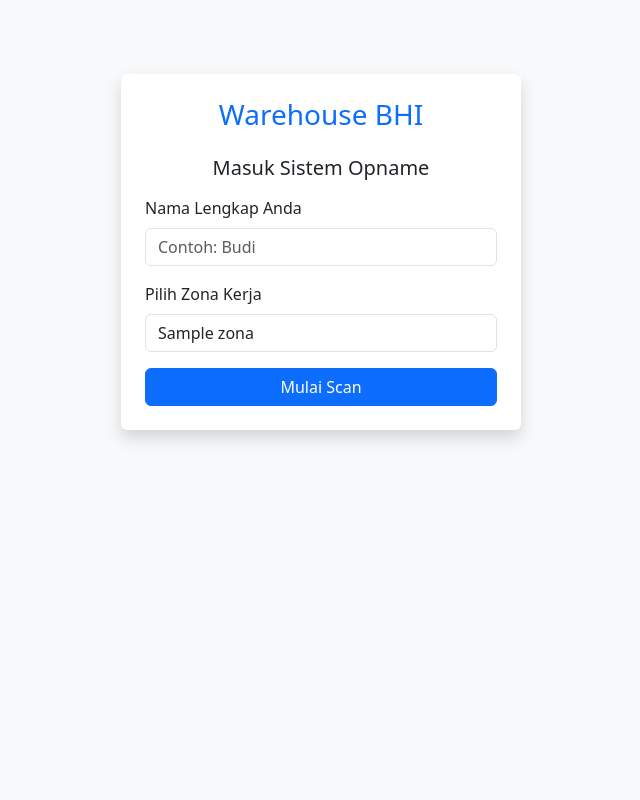
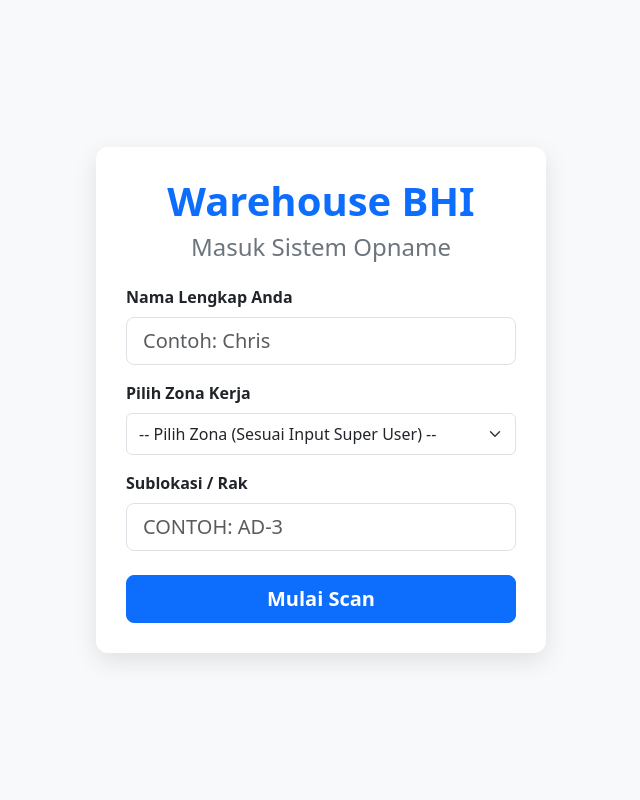
Before and after one commit to salanggamochris-rgb/bhi-opname, a Flask app: template templates/login.html in a window 1280 px wide. Shown: the whole page, without its empty margins (319-959 px from the left). Run offline with Flask 3, Linux system fonts and the light colour scheme; the template is opened without the code that fills it: most values are stand-ins (such as "Sample title", 1, 10 or a date in 2020).

Commit message:
Update login.html

```diff
--- a/templates/login.html
+++ b/templates/login.html
@@ -1,32 +1,42 @@
 <!DOCTYPE html>
-<html lang="id">
+<html lang="en">
 <head>
     <meta charset="UTF-8">
     <meta name="viewport" content="width=device-width, initial-scale=1.0">
-    <title>Login Stock Opname BHI</title>
+    <title>Masuk Sistem Opname - Warehouse BHI</title>
     <link href="https://cdn.jsdelivr.net/npm/bootstrap@5.3.0/dist/css/bootstrap.min.css" rel="stylesheet">
+    <style>
+        body { background-color: #f8f9fa; display: flex; align-items: center; justify-content: center; min-height: 100vh; }
+        .login-card { background: white; border-radius: 12px; padding: 30px; box-shadow: 0 8px 24px rgba(0,0,0,0.1); width: 100%; max-width: 450px; }
+    </style>
 </head>
-<body class="bg-light p-4">
-    <div class="container bg-white p-4 rounded shadow" style="max-width: 400px; margin-top: 50px;">
-        <h3 class="text-center text-primary mb-4">Warehouse BHI</h3>
-        <h5 class="text-center mb-3">Masuk Sistem Opname</h5>
+<body>
+    <div class="login-card">
+        <h1 class="text-primary fw-bold text-center mb-2">Warehouse BHI</h1>
+        <h4 class="text-secondary text-center mb-4">Masuk Sistem Opname</h4>
 
-        <form action="/scan" method="GET">
+        <form action="/scan" method="POST">
             <div class="mb-3">
-                <label class="form-label">Nama Lengkap Anda</label>
-                <input type="text" name="username" class="form-control" placeholder="Contoh: Budi" required>
+                <label for="petugas" class="form-label fw-bold">Nama Lengkap Anda</label>
+                <input type="text" class="form-control form-control-lg" id="petugas" name="petugas" placeholder="Contoh: Chris" required>
             </div>
 
             <div class="mb-3">
-                <label class="form-label">Pilih Zona Kerja</label>
-                <select name="zona" class="form-control" required>
-                    {% for z in zonas %}
-                    <option value="{{ z }}">{{ z }}</option>
+                <label for="zona" class="form-label fw-bold">Pilih Zona Kerja</label>
+                <select class="form-select form-control-lg" id="zona" name="zona" required>
+                    <option value="" disabled selected>-- Pilih Zona (Sesuai Input Super User) --</option>
+                    {% for zona in master_zona %}
+                    <option value="{{ zona }}">{{ zona }}</option>
                     {% endfor %}
                 </select>
             </div>
 
-            <button type="submit" class="btn btn-primary w-100">Mulai Scan</button>
+            <div class="mb-4">
+                <label for="sublokasi" class="form-label fw-bold">Sublokasi / Rak</label>
+                <input type="text" class="form-control form-control-lg" id="sublokasi" name="sublokasi" placeholder="Contoh: AD-3" required style="text-transform: uppercase;">
+            </div>
+
+            <button type="submit" class="btn btn-primary btn-lg w-100 fw-bold">Mulai Scan</button>
         </form>
     </div>
 </body>
```
